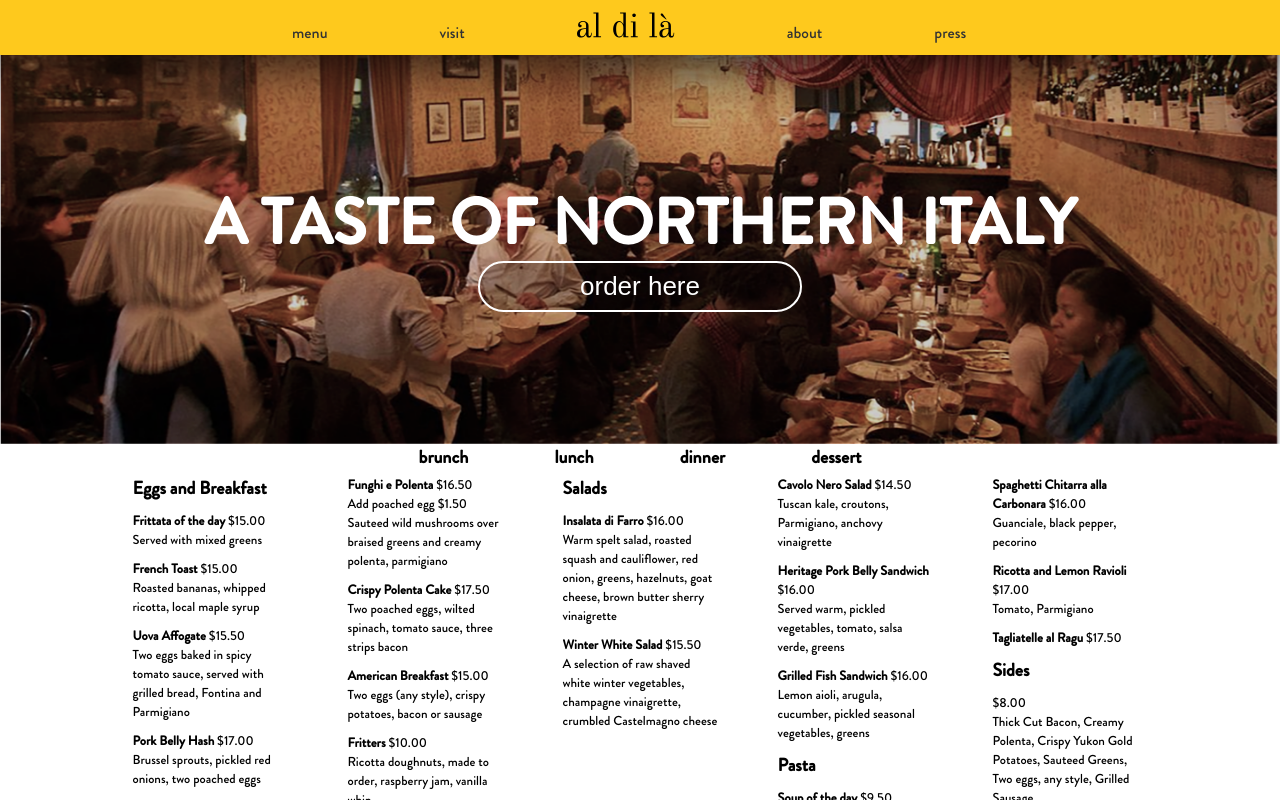
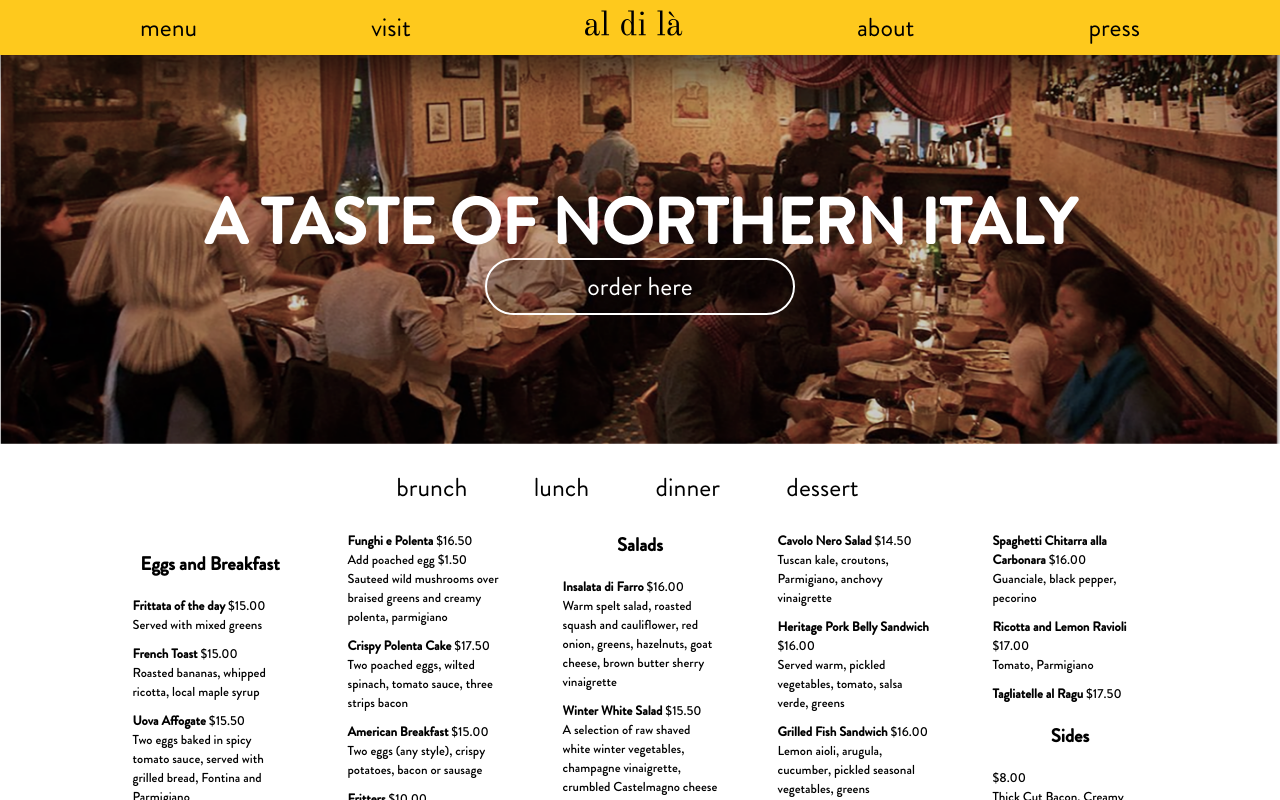
Before and after one commit to johnpmeyers20/ux-al-di-la, a React (Create React App) app: page / in a window 1280 px wide. Shown: the top 800 px of the page. Built offline with nearby package versions, Linux system fonts and the light colour scheme.

Commit message:
active menu link functionality

```diff
--- a/src/components/Header/Header.css
+++ b/src/components/Header/Header.css
@@ -2,11 +2,15 @@
   background-color: #fec91d;
   position: fixed;
   left: 0;
-  top: 0px;
+  top: 0;
   width: 100%;
   height: 55px;
   z-index: 1000;
   box-shadow: 0 5px 60px;
+  /* display: flex;
+  justify-content: space-around;
+  align-items: center; */
+  /* padding: 15px 160px; */
 }
 
 .nav-logo {
@@ -19,7 +23,7 @@
 
 .nav .nav-content {
   max-width: 1000px;
-  padding: 0rem 3rem;
+  /* padding: 0rem 3rem; */
   margin: 0 auto;
   display: flex;
   justify-content: space-between;
@@ -27,11 +31,16 @@
   height: 100%;
   width: 100%;
 }
-
+/* .nav-items {
+  display: flex;
+  justify-content: space-between;
+  align-items: center;
+} */
 .nav-item {
-  display: inline;
-  margin-left: 7rem;
-  color: #333;
+  /* display: inline; */
+  /* margin-left: 7rem; */
+  font-size: 26px;
+  font-family: 'Brandon Reg';
 }
 
 .nav-item:hover {
@@ -59,10 +68,13 @@
   color: white;
   font-size: 26px;
   position: absolute;
-  /* top: 65%;
-  left: 45%; */
+  font-family: 'Brandon Reg';
   display: block;
   margin-top: 10%;
+}
+
+.order-button:hover {
+  background-color: rgba(255,255,255,0.29);
 }
 
 .hero-text-container {
--- a/src/components/Header/Header.js
+++ b/src/components/Header/Header.js
@@ -14,9 +14,10 @@
       <nav className="nav" id="navbar">
         <div className="nav-content">
 
-          <ul className="nav-items">
-            <li className="nav-item">
+          {/* <ul className="nav-items"> */}
+            {/* <li className="nav-item"> */}
           <Link
+            className="nav-item"
             activeClass="active"
             to="brunch"
             spy={true}
@@ -26,9 +27,10 @@
           >
             menu
               </Link>
-            </li>
-            <li className="nav-item">
+          {/* </li> */}
+          {/* <li className="nav-item"> */}
           <Link
+            className="nav-item"
             activeClass="active"
             to="section2"
             spy={true}
@@ -38,9 +40,10 @@
           >
             visit
               </Link>
-            </li>
-            <li className="nav-item">
+          {/* </li> */}
+          {/* <li className="nav-item"> */}
           <Link
+            className="nav-item"
             activeClass="active"
             to="section3"
             spy={true}
@@ -50,9 +53,10 @@
           >
             <img src={Logo} alt="logo" />
           </Link>
-            </li>
-            <li className="nav-item">
+          {/* </li> */}
+          {/* <li className="nav-item"> */}
           <Link
+            className="nav-item"
             activeClass="active"
             to="section4"
             spy={true}
@@ -62,9 +66,10 @@
           >
             about
               </Link>
-            </li>
-            <li className="nav-item">
+          {/* </li> */}
+          {/* <li className="nav-item"> */}
           <Link
+            className="nav-item"
             activeClass="active"
             to="section5"
             spy={true}
@@ -74,15 +79,15 @@
           >
             press
           </Link>
-            </li>
-          </ul>
+          {/* </li> */}
+          {/* </ul> */}
         </div>
       </nav>
       {/* <div style={{ backgroundImage: "url(" + Hero + ")", backgroundSize: "cover", height: "80vh", backgroundPosition: "center" }}> */}
       <div className="hero-text-container">
         <h1 className="hero-text">A Taste of Northern Italy</h1>
         <button className="order-button">order here</button>
-        <img src={Hero} width="100%" height="100%"/>
+        <img src={Hero} width="100%" height="100%" />
       </div>
       {/* </div> */}
     </header>
--- a/src/components/Menu/Menu.css
+++ b/src/components/Menu/Menu.css
@@ -3,45 +3,34 @@
   margin: 0 auto;
   display: flex;
   justify-content: space-around;
-}
-
-.menu-section-title {
-  font-family: "Brandon";
-  font-size: 26px;
-  font-weight: bold;
-  font-stretch: normal;
-  font-style: normal;
-  line-height: normal;
-  letter-spacing: normal;
-  color: black;
-  text-decoration: none;
+  padding: 25px 25%;
 }
 
 .menu-container {
   margin: 0 auto;
   max-width: 1015px;
   height: 412px;
-  /* display: grid;
-  grid-template-columns: repeat(5, 1fr); */
   column-count: 5;
   column-gap: 60px;
 }
 
 .menu-section-title {
-  font-family: "Brandon";
-  font-size: 18px;
-  font-weight: bold;
+  font-family: "Brandon Reg";
+  font-size: 26px;
+  /* font-weight: bold;
   font-stretch: normal;
   font-style: normal;
   line-height: normal;
-  letter-spacing: normal;
+  letter-spacing: normal; */
   color: black;
   text-decoration: none;
   text-align: left;
-
-  margin:0 0 5px 0;
+  margin-right: 25px;
 }
 
+.selected {
+  border-bottom: 5px solid #fec91d;
+}
 .menu-dish {
   font-family: "Brandon";
   font-size: 13px;
@@ -63,5 +52,5 @@
 }
 
 .menu-section-title-dinner {
-  border-bottom: 11px solid #FEC91D;
+  border-bottom: 11px solid #fec91d;
 }
--- a/src/components/Menu/Menu.js
+++ b/src/components/Menu/Menu.js
@@ -14,18 +14,25 @@
   constructor() {
     super()
     this.state = {
-      menus: Menus
+      menus: Menus,
+      active: false
     }
   }
+
+  toggleSelected = () => {
+    this.setState({active: !this.state.active})
+  }
+
   render() {
     console.log(this.state.menus.Dinner)
+
     return (
       <div>
         <nav className='menu-nav-container'>
-          <Link className="menu-section-title" id="brunch" to='/'>brunch</Link>
-          <Link className="menu-section-title" id="lunch" to='/lunch-menu'>lunch</Link>
-          <Link className="menu-section-title" id="dinner" to='/dinner-menu'>dinner</Link>
-          <Link className="menu-section-title" id="dessert" to='/dessert-menu'>dessert</Link>
+          <Link className={ this.state.active ? "menu-section-title selected" : "menu-section-title" } onClick={this.toggleSelected} id="brunch" to='/'>brunch</Link>
+          <Link className={ this.state.active ? "menu-section-title selected" : "menu-section-title" } onClick={this.toggleSelected} id="lunch" to='/lunch-menu'>lunch</Link>
+          <Link className={ this.state.active ? "menu-section-title selected" : "menu-section-title" } onClick={this.toggleSelected} id="dinner" to='/dinner-menu'>dinner</Link>
+          <Link className={ this.state.active ? "menu-section-title selected" : "menu-section-title" } onClick={this.toggleSelected} id="dessert" to='/dessert-menu'>dessert</Link>
         </nav>
         <div className='current-menu'>
           <Route exact path='/' render={() => <MenuBrunch menu={this.state.menus.Brunch} />} />
--- a/src/components/MenuBrunch/MenuBrunch.js
+++ b/src/components/MenuBrunch/MenuBrunch.js
@@ -6,28 +6,28 @@
   console.log(items);
   return (
     <div className="menu-container">
-      <h3 className="menu-section-title">Eggs and Breakfast</h3>
+      <h3 className="dish-title">Eggs and Breakfast</h3>
       {items.filter(item => item.type === "Eggs and Breakfast").map(item => {
         return (
           <div>
             <div className="menu-dish"><strong>{item.dish}</strong> ${item.cost.toFixed(2)}<br />{item.caption}</div>
           </div>)
       })}
-      <h3 className="menu-section-title">Salads</h3>
+      <h3 className="dish-title">Salads</h3>
       {items.filter(item => item.type === "Salads").map(item => {
         return (
           <div>
             <div className="menu-dish"><strong>{item.dish}</strong> ${item.cost.toFixed(2)}<br />{item.caption}</div>
           </div>)
       })}
-      <h3 className="menu-section-title">Pasta</h3>
+      <h3 className="dish-title">Pasta</h3>
       {items.filter(item => item.type === "Pasta").map(item => {
         return (
           <div>
             <div className="menu-dish"><strong>{item.dish}</strong> ${item.cost.toFixed(2)}<br />{item.caption}</div>
           </div>)
       })}
-      <h3 className="menu-section-title">Sides</h3>
+      <h3 className="dish-title">Sides</h3>
       {items.filter(item => item.type === "Sides").map(item => {
         return (
           <div>
--- a/src/components/MenuDinner/MenuDinner.js
+++ b/src/components/MenuDinner/MenuDinner.js
@@ -6,28 +6,28 @@
   console.log(items);
   return (
     <div className="menu-container">
-      <h3 className="menu-section-title">Antipasti</h3>
+      <h3 className="dish-title">Antipasti</h3>
       {items.filter(item => item.type === "Antipasti").map(item => {
         return (
           <div>
             <div className="menu-dish"><strong>{item.dish}</strong> ${item.cost.toFixed(2)}<br />{item.caption}</div>
           </div>)
       })}
-      <h3 className="menu-section-title">Primi</h3>
+      <h3 className="dish-title">Primi</h3>
       {items.filter(item => item.type === "Primi").map(item => {
         return (
           <div>
             <div className="menu-dish"><strong>{item.dish}</strong> ${item.cost.toFixed(2)}<br />{item.caption}</div>
           </div>)
       })}
-      <h3 className="menu-section-title">Secondi</h3>
+      <h3 className="dish-title">Secondi</h3>
       {items.filter(item => item.type === "Secondi").map(item => {
         return (
           <div>
             <div className="menu-dish"><strong>{item.dish}</strong> ${item.cost.toFixed(2)}<br />{item.caption}</div>
           </div>)
       })}
-      <h3 className="menu-section-title">Contorni</h3>
+      <h3 className="dish-title">Contorni</h3>
       {items.filter(item => item.type === "Contorni").map(item => {
         return (
           <div>
--- a/src/components/MenuLunch/MenuLunch.js
+++ b/src/components/MenuLunch/MenuLunch.js
@@ -7,28 +7,28 @@
   console.log(items);
   return (
     <div className="menu-container">
-      <h3 className="menu-section-title">Antipasti</h3>
+      <h3 className="dish-title">Antipasti</h3>
       {items.filter(item => item.type === "Antipasti").map(item => {
         return (
           <div>
             <div className="menu-dish"><strong>{item.dish}</strong> ${item.cost.toFixed(2)}<br />{item.caption}</div>
           </div>)
       })}
-      <h3 className="menu-section-title">Panini</h3>
+      <h3 className="dish-title">Panini</h3>
       {items.filter(item => item.type === "Panini").map(item => {
         return (
           <div>
             <div className="menu-dish"><strong>{item.dish}</strong> ${item.cost.toFixed(2)}<br />{item.caption}</div>
           </div>)
       })}
-      <h3 className="menu-section-title">Pasta</h3>
+      <h3 className="dish-title">Pasta</h3>
       {items.filter(item => item.type === "Pasta").map(item => {
         return (
           <div>
             <div className="menu-dish"><strong>{item.dish}</strong> ${item.cost.toFixed(2)}<br />{item.caption}</div>
           </div>)
       })}
-      <h3 className="menu-section-title">Piatti Caldi</h3>
+      <h3 className="dish-title">Piatti Caldi</h3>
       {items.filter(item => item.type === "Piatti Caldi").map(item => {
         return (
           <div>
--- a/src/index.css
+++ b/src/index.css
@@ -2,7 +2,7 @@
   margin: 0;
   -webkit-font-smoothing: antialiased;
   -moz-osx-font-smoothing: grayscale;
-  font-family: 'Brandon', sans-serif;
+  font-family: 'Brandon';
 }
 
 @font-face {
@@ -14,3 +14,8 @@
   font-family: 'Brandon Bold';
   src: local('Brandon'), url(./fonts/Brandon_bld.otf) format('truetype');
 }
+
+@font-face {
+  font-family: 'Brandon Reg';
+  src: local('Brandon'), url(./fonts/Brandon_reg.otf) format('truetype');
+}
--- a/src/index.js
+++ b/src/index.js
@@ -6,6 +6,7 @@
 // import './fonts/Brandon_reg.otf'
 import './fonts/Brandon_med.otf'
 import './fonts/Brandon_bld.otf'
+import './fonts/Brandon_reg.otf'
 
 ReactDOM.render(
   <Router>
```
Lines whose indentation alone changed are shown as unchanged.
